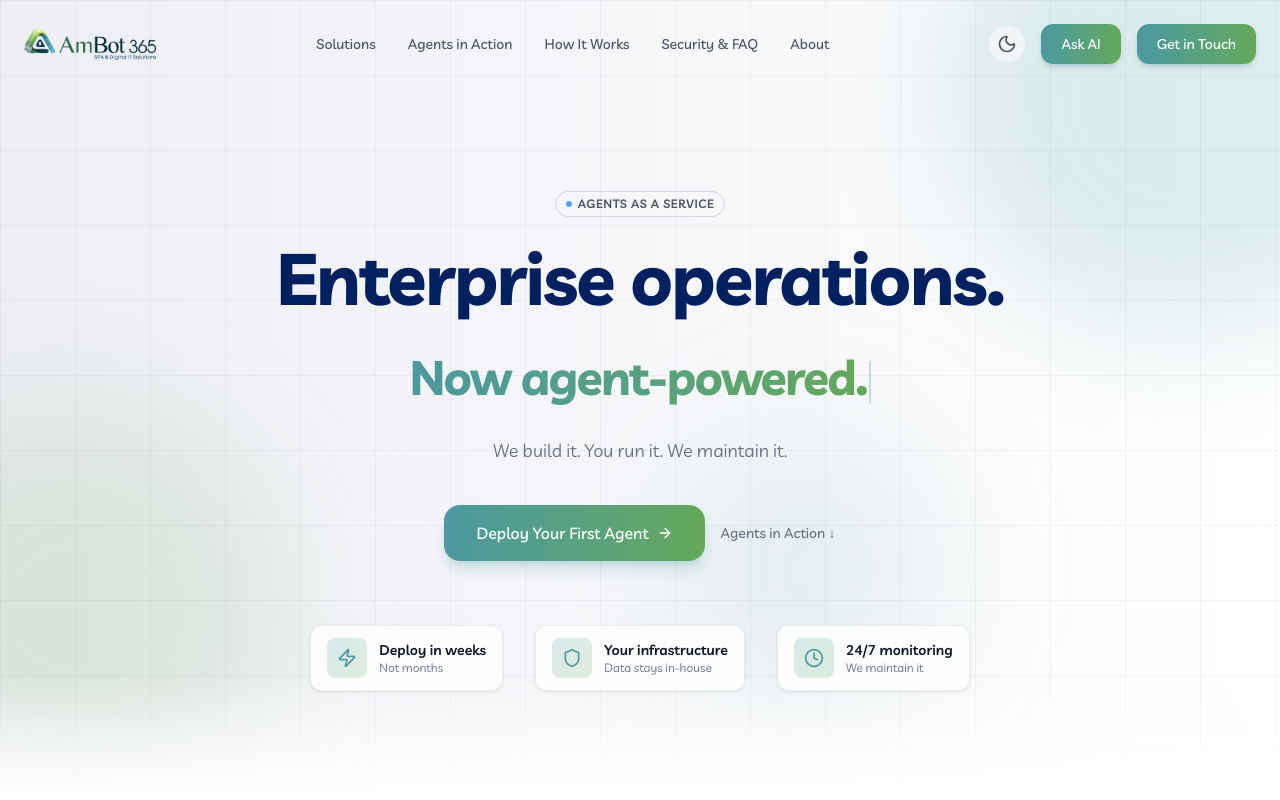
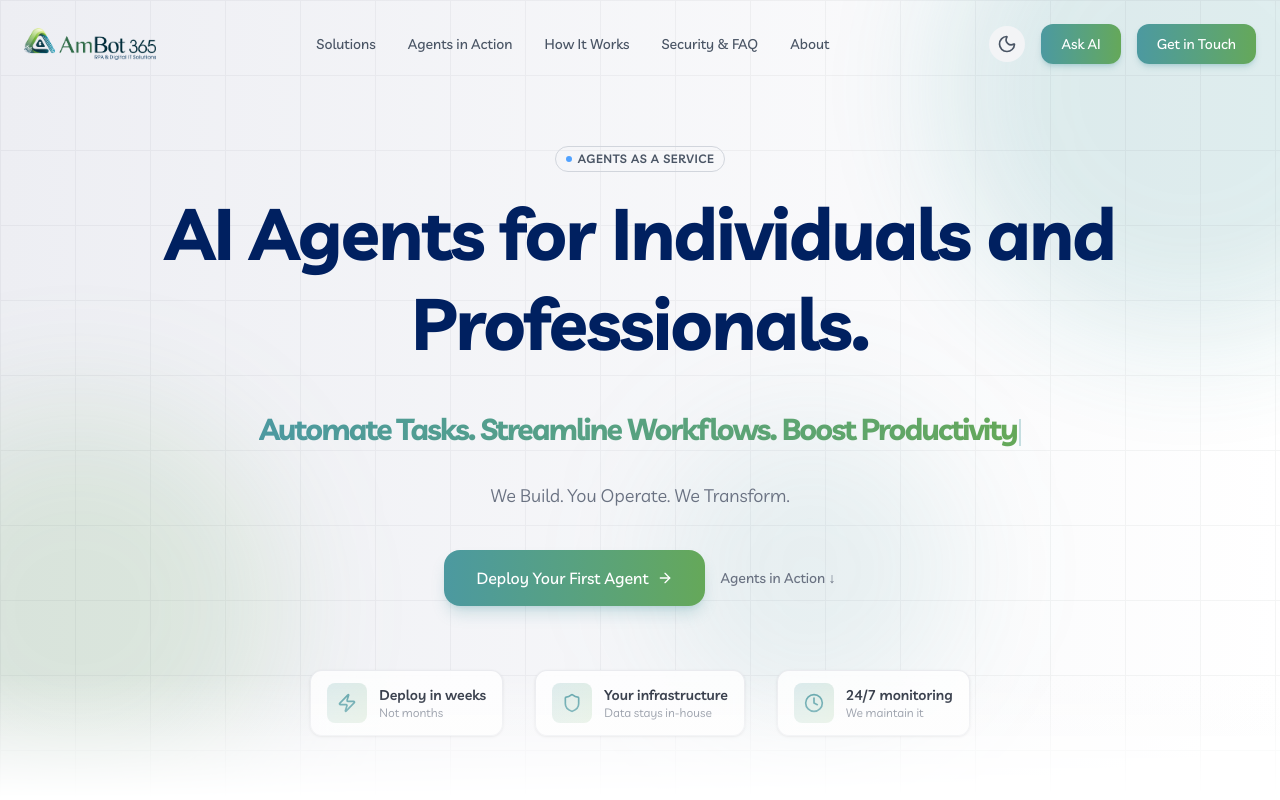
Before and after one commit to A365shift-DevTeam/A365-Automation, a React (Vite) app: page / in a window 1280 px wide. Shown: the top 800 px of the page. Built offline with nearby package versions, Linux system fonts and the light colour scheme.

Commit message:
hero section changed

```diff
--- a/src/components/sections/Hero.tsx
+++ b/src/components/sections/Hero.tsx
@@ -2,7 +2,7 @@ import { useState, useEffect } from 'react';
 import { motion, useReducedMotion } from 'motion/react';
 import { ArrowRight, Zap, Shield, Clock } from 'lucide-react';
 
-const TYPING_TEXT = 'Now agent-powered.';
+const TYPING_TEXT = 'Automate Tasks. Streamline Workflows. Boost Productivity';
 const TYPING_SPEED_MS = 85;
 const CURSOR_BLINK_MS = 530;
 const PAUSE_AFTER_TYPING_MS = 2500;
@@ -93,9 +93,9 @@ export default function Hero() {
           transition={{ duration: 0.8, delay: 0.2, ease: "easeOut" }}
           className="text-4xl md:text-6xl lg:text-7xl font-bold tracking-tight mb-6 leading-tight"
         >
-          <span className="text-[#002060] dark:text-white">Enterprise operations.</span>
+          <span className="text-[#002060] dark:text-white">AI Agents for Individuals and Professionals.</span>
           <br />
-          <span className="inline-block text-2xl md:text-4xl lg:text-5xl mt-1 min-h-[1.2em]">
+          <span className="inline-block text-xl md:text-2xl lg:text-3xl mt-1 min-h-[1.2em]">
             <span className="bg-gradient-to-r from-[#4C99A0] to-[#65A859] bg-clip-text text-transparent">{typed}</span>
             {!reduceMotion && (
               <span
@@ -115,7 +115,7 @@ export default function Hero() {
           transition={{ duration: 0.8, delay: 0.3, ease: "easeOut" }}
           className="text-base md:text-lg text-gray-500 dark:text-gray-400 max-w-2xl mx-auto mb-10"
         >
-          We build it. You run it. We maintain it.
+          We Build. You Operate. We Transform.
         </motion.p>
 
         <motion.div
```
